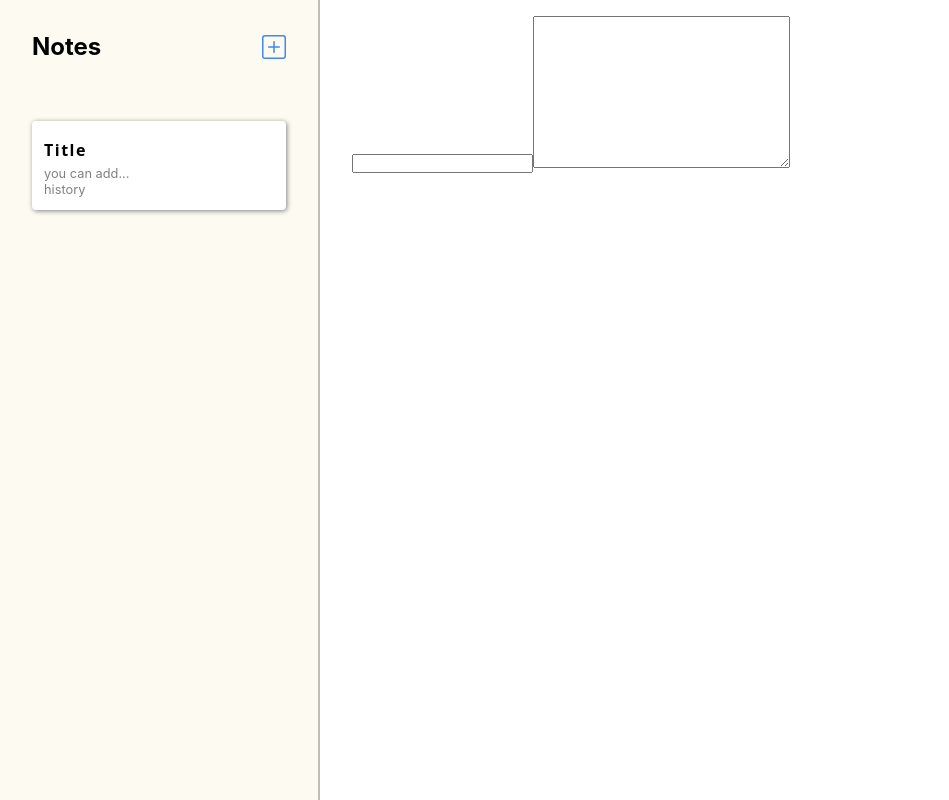
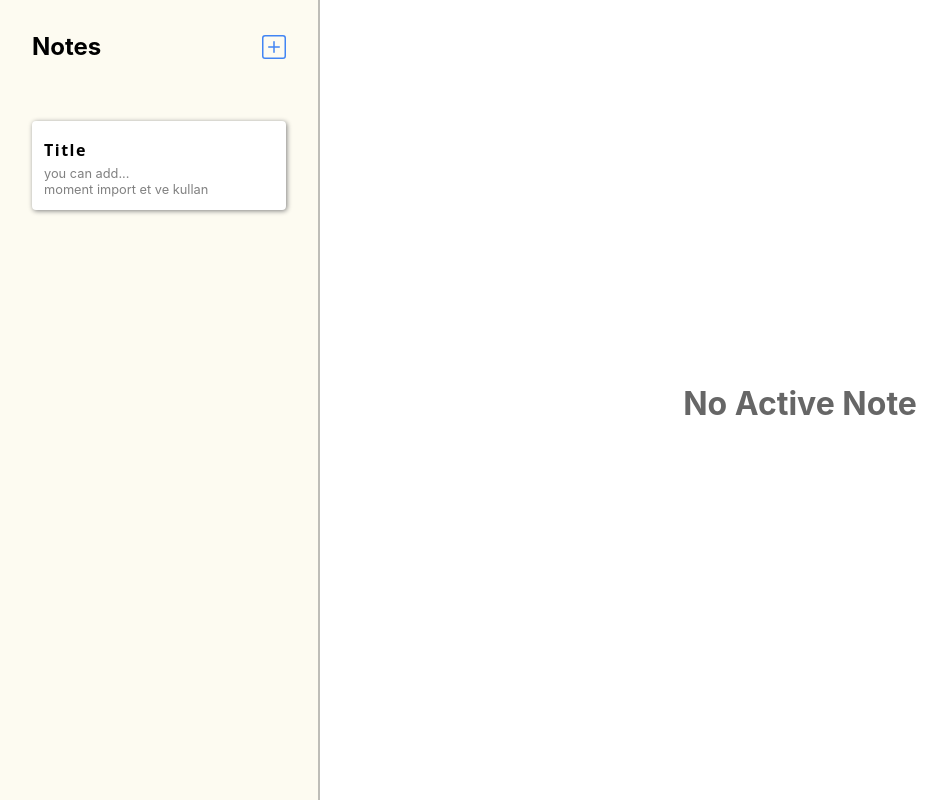
Before and after one commit to fahriakbaba/React-Notes-App, a React (Create React App) app: page / in a window 1280 px wide. Both pictures are taken after a click on the icon 274 px from the left and 46 px from the top of the page. Shown: the whole page, without its empty margins (0-949 px from the left). Built offline with nearby package versions, Linux system fonts and the light colour scheme.

Commit message:
Main component is styled and rearranged

```diff
--- a/package.json
+++ b/package.json
@@ -3,10 +3,6 @@
   "version": "0.1.0",
   "private": true,
   "dependencies": {
-    "@emotion/react": "^11.10.4",
-    "@emotion/styled": "^11.10.4",
-    "@mui/icons-material": "^5.10.9",
-    "@mui/material": "^5.10.10",
     "@testing-library/jest-dom": "^5.16.5",
     "@testing-library/react": "^13.4.0",
     "@testing-library/user-event": "^13.5.0",
--- a/src/components/main/Main.jsx
+++ b/src/components/main/Main.jsx
@@ -10,19 +10,25 @@ function Main({ currentNote, updateNote }) {
     })
   };
 
+  if (!currentNote) {
+    return <h3 className={styles.info}>No Active Note</h3>
+  }
+
   return (
     <main className={styles.container}>
       <section>
         <input
-          className="title"
+        className={styles.text}
+          placeholder="Note Title"
           type="text"
           value={currentNote?.title}
           onChange={(e) => handleChange("title", e.target.value)}
         />
         <textarea
-          id=""
+          className={styles.textarea}
           cols="30"
           rows="10"
+          placeholder="Write your note here..."
           value={currentNote?.body}
           onChange={(e) => handleChange("body", e.target.value)}
         />
--- a/src/components/main/Main.module.css
+++ b/src/components/main/Main.module.css
@@ -1,3 +1,40 @@
 .container {
-    padding: 1rem 2rem;
+    padding: 2rem 4rem;
 }
+
+.container section {
+    display: flex;
+    flex-direction: column;
+}
+
+.info {
+    text-align: center;
+    margin-top: 24rem;
+    font-size: 2rem;
+    color: rgba(0, 0, 0, .6);
+}
+
+.text {
+    padding: 8px 16px;
+    outline: none;
+    border-radius: 4px;
+    font-family:  system-ui, -apple-system, BlinkMacSystemFont, 'Segoe UI', Roboto, Oxygen, Ubuntu, Cantarell, 'Open Sans', 'Helvetica Neue', sans-serif;
+}
+
+.text:focus {
+    border: 2px solid var(--primary);
+}
+
+.textarea {
+    resize: none;
+    padding: 8px 16px;
+    margin-top: 12px;
+    width: 100%;
+    outline: none;
+    border-radius: 4px;
+    font-family:  system-ui, -apple-system, BlinkMacSystemFont, 'Segoe UI', Roboto, Oxygen, Ubuntu, Cantarell, 'Open Sans', 'Helvetica Neue', sans-serif;
+}
+
+.textarea:focus {
+    border: 2px solid var(--primary);
+}
--- a/src/components/sidebar/Sidebar.jsx
+++ b/src/components/sidebar/Sidebar.jsx
@@ -37,7 +37,7 @@ function Sidebar({
               </button>
             </div>
             <p className={styles.context}>{note.body.slice(0, 50)}...</p>
-            <p className={styles.footer}>history</p>
+            <p className={styles.footer}>moment import et ve kullan</p>
           </li>
         ))}
       </ul>
```
Also changed, not shown: 1 other file (tests, documents, lock files or other folders).
